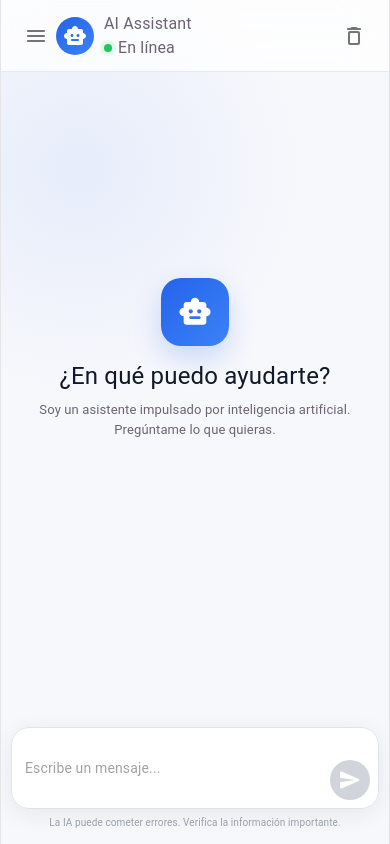
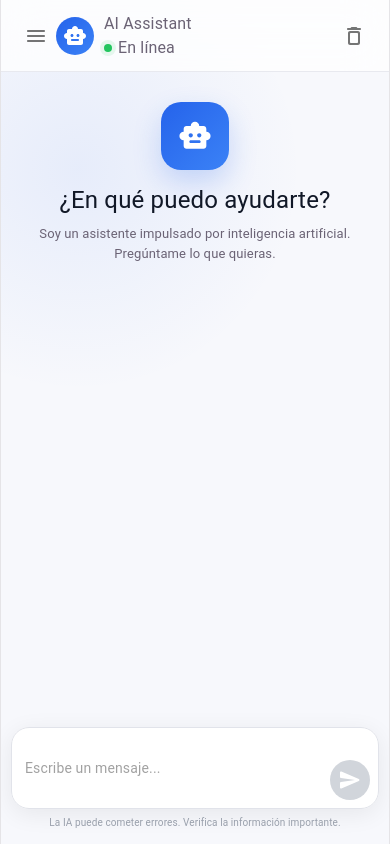
Before and after one commit to Patogol35/Fbot, a React app: page / in a window 390 px wide. Built offline with nearby package versions, Linux system fonts and the light colour scheme; the HTML template or start-up script is replaced by a standard one.

Commit message:
Update Chat.css

```diff
--- a/src/components/Chat.css
+++ b/src/components/Chat.css
@@ -231,15 +231,12 @@
 /* WELCOME */
 
 .welcome-container {
-    height: 100%;
     display: flex;
     flex-direction: column;
     align-items: center;
-    justify-content: center;
     text-align: center;
     max-width: 700px;
-    margin: -70px auto 0;
-    box-sizing: border-box;
+    margin: 35px auto 0;
 }
 
 .welcome-icon-container {
@@ -413,7 +410,7 @@
     }
 
     .welcome-container {
-        margin-top: -40px;
+        margin-top: 25px;
     }
 
     .welcome-title {
@@ -431,7 +428,7 @@
     }
 
     .welcome-container {
-        margin-top: -35px;
+        margin-top: 20px;
     }
 
     .welcome-title {
@@ -441,4 +438,4 @@
     .welcome-description {
         font-size: 13px !important;
     }
-        }
+    }
```
